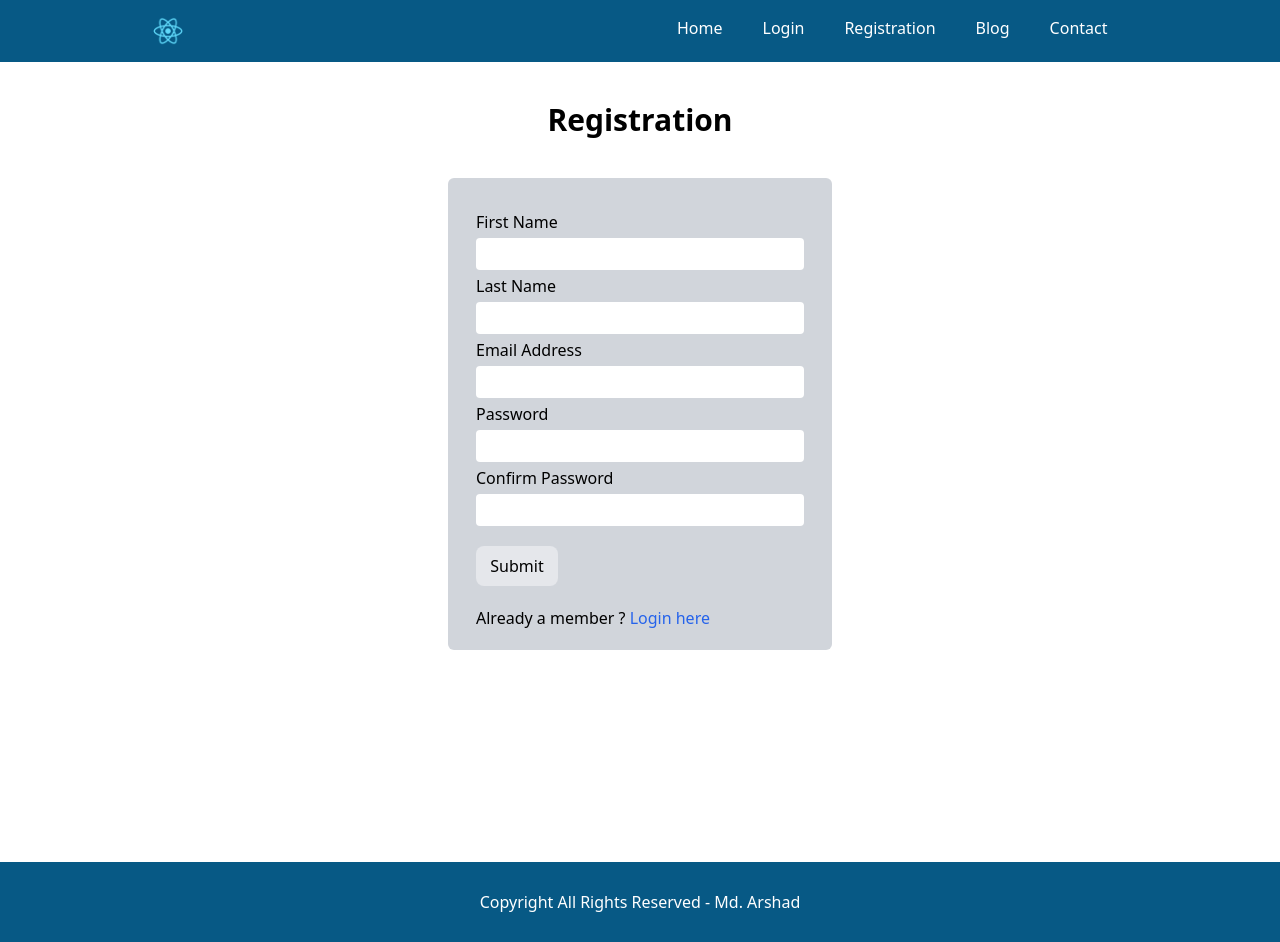
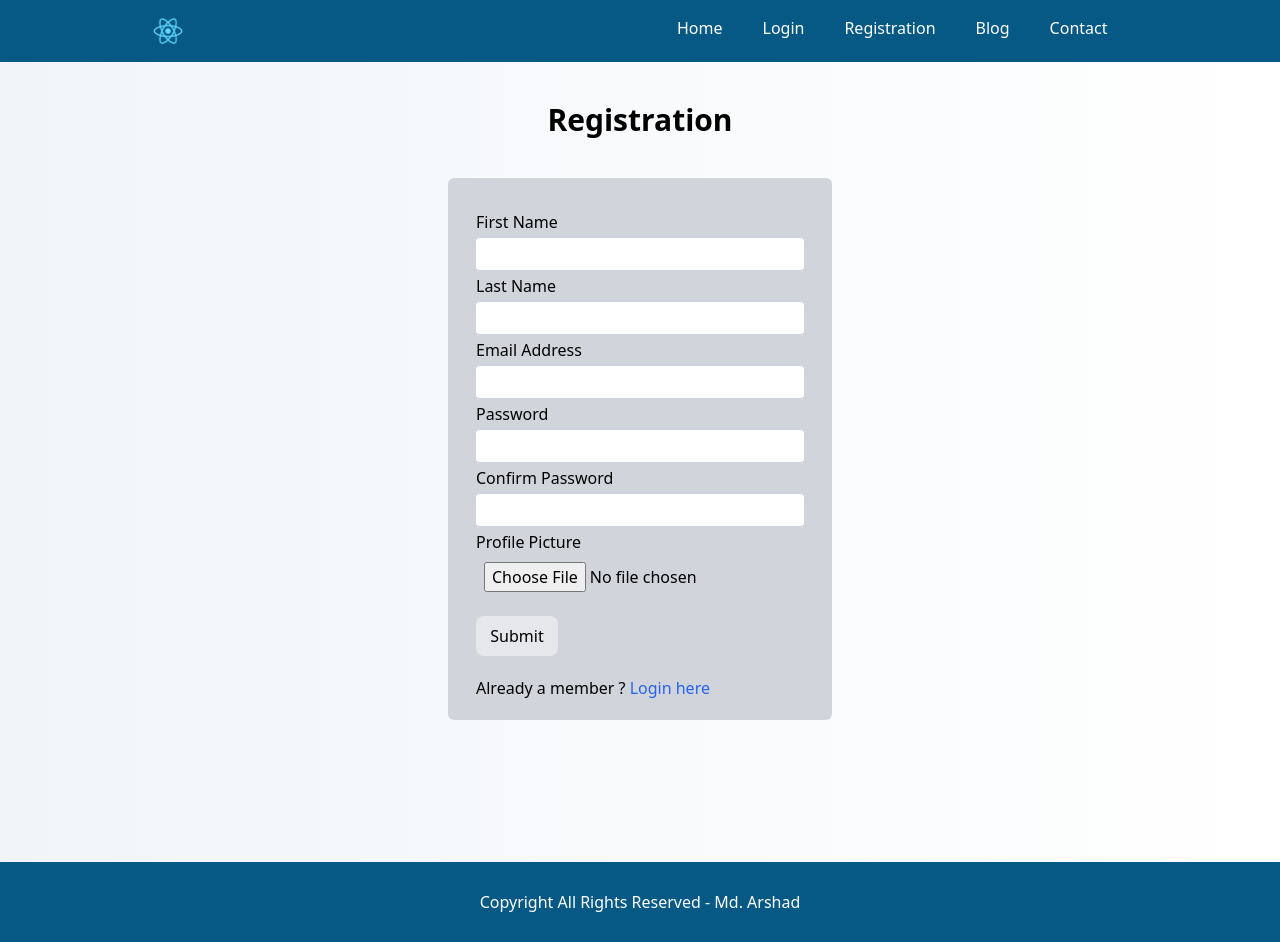
Before and after one commit to ArshadChowdhury/next-learning-project, a Next.js app: page /registration in a window 1280 px wide. Built offline with nearby package versions, Linux system fonts and the light colour scheme.

Commit message:
working on image upload now

```diff
--- a/app/[albumId]/page.jsx
+++ b/app/[albumId]/page.jsx
@@ -1,10 +1,9 @@
-"use client"
+"use client";
 
-import React from 'react';
-import { useQuery } from '@tanstack/react-query';
+import React from "react";
+import { useQuery } from "@tanstack/react-query";
 
-const AlbumDetails = ({params}) => {
-
+const AlbumDetails = ({ params }) => {
   const { data, isLoading } = useQuery({
     queryKey: ["album"],
     queryFn: async () => {
@@ -21,7 +20,7 @@ const AlbumDetails = ({params}) => {
   });
 
   if (isLoading) {
-    return <div>Loading...</div>;
+    return <div className="my-10 mx-14">Loading...</div>;
   }
 
 
@@ -32,14 +31,13 @@ const AlbumDetails = ({params}) => {
         <div className="my-5">
           Album Number {params.albumId}
           <div>
-          <p className='my-4 text-2xl'>{data.title}</p>
-          <p className='text-xl'>{data.body}</p>
+            <p className="my-4 text-2xl">{data.title}</p>
+            <p className="text-xl">{data.body}</p>
           </div>
         </div>
       </div>
     </div>
-
-  )
-}
+  );
+};
 
 export default AlbumDetails;
--- a/app/blog/page.jsx
+++ b/app/blog/page.jsx
@@ -11,7 +11,6 @@ const BlogPage = () => {
       try {
         const res = await fetch("https://jsonplaceholder.typicode.com/posts");
         const data = await res.json();
-        console.log(data);
         return data;
       } catch (error) {
         console.log(error);
@@ -20,24 +19,30 @@ const BlogPage = () => {
   });
 
   if (isLoading) {
-    return <div>Loading...</div>;
+    return <div className="my-10 mx-14">Loading...</div>;
   }
 
   return (
     <div className="flex flex-col">
       <h1 className="py-10 font-bold text-3xl self-center">Blog</h1>
-      {data?.map((item) => (
-        <div
-          key={item.id}
-          className="h-fit flex flex-col p-5 my-3 bg-gray-300 mx-5 rounded-md"
-        >
-          <div className="flex justify-between">
-            <h1 className="font-semibold my-2">{item.title}</h1>
-            <Link className="my-2 mx-10 text-gray-900 font-bold underline" href={`/blog/${item.id}`}>View Details</Link>
+      <div className="rounded-lg grid grid-cols-1 md:grid-cols-2">
+        {data?.map((item) => (
+          <div key={item.id} className="flex justify-between m-3 bg-gray-300 rounded-md">
+            <div className="flex flex-col p-4">
+            <div className="flex justify-between my-3">
+              <h1 className="font-semibold">{item.title}</h1>
+              <Link
+                className="text-gray-900 font-bold underline min-w-fit"
+                href={`/blog/${item.id}`}
+              >
+                View Details
+              </Link>
+              </div>
+              <p>{item.body}</p>
           </div>
-          <p>{item.body}</p>
-        </div>
-      ))}
+          </div>
+        ))}
+      </div>
     </div>
   );
 };
--- a/app/components/Footer.jsx
+++ b/app/components/Footer.jsx
@@ -7,7 +7,6 @@ const Footer = () => {
     <>
     <div className='w-full bg-sky-800 h-20 flex items-center justify-center'>
         <div className='text-md text-white'>Copyright All Rights Reserved - Md. Arshad</div>
-
     </div>
 
 
--- a/app/layout.js
+++ b/app/layout.js
@@ -22,7 +22,7 @@ export default function RootLayout({ children }) {
       <body>
       <QueryClientProvider client={queryClient}>
         <Header />
-        <div className='min-h-screen'>
+        <div className='min-h-screen bg-gradient-to-r from-gray-200 via-cyan-200 to-zinc-300 md:bg-gradient-to-r md:from-slate-100'>
         {children}
         </div>
         {/* <ReactQueryDevtools/> */}
--- a/app/registration/page.jsx
+++ b/app/registration/page.jsx
@@ -26,10 +26,13 @@ const basicRegistrationSchema = yup.object().shape({
     .string()
     .oneOf([yup.ref("password"), null], "Passwords must match")
     .required("Required"),
+  profileImage:yup.mixed().test("fileSize", "The file is too large", (value) => {
+      if (!value.length) return true // attachment is optional
+      return value[0].size <= 2000000
+    }),
 });
 
 const RegistrationPage = () => {
-
   // setting up formik here
   const formik = useFormik({
     initialValues: {
@@ -38,6 +41,7 @@ const RegistrationPage = () => {
       email: "",
       password: "",
       confirmPassword: "",
+      profileImage: "",
     },
     onSubmit: (values, { resetForm }) => {
       alert(JSON.stringify(values, null, 2));
@@ -153,6 +157,26 @@ const RegistrationPage = () => {
                     {formik.errors.confirmPassword}
                   </p>
                 )}
+              <label htmlFor="profileImage">Profile Picture</label>
+              <input
+                id="profileImage"
+                name="profileImage"
+                type="file"
+                onChange={formik.handleChange}
+                onBlur={formik.handleBlur}
+                value={formik.values.firstName}
+                className={
+                  formik.errors.firstName && formik.touched.firstName
+                    ? formInputStyles.errorStyle
+                    : formInputStyles.normalStyle
+                }
+              />
+              {formik.errors.firstName && formik.touched.firstName && (
+                <p className="text-red-400 text-sm text-left">
+                  {formik.errors.firstName}
+                </p>
+              )}
+
               <button
                 type="submit"
                 className="mt-4 py-2 bg-gray-200 w-1/4 rounded-lg hover:bg-slate-600 hover:text-white"
```
Also changed, not shown: app/404.jsx (renamed from app/error.jsx). Lines whose indentation alone changed are shown as unchanged.
